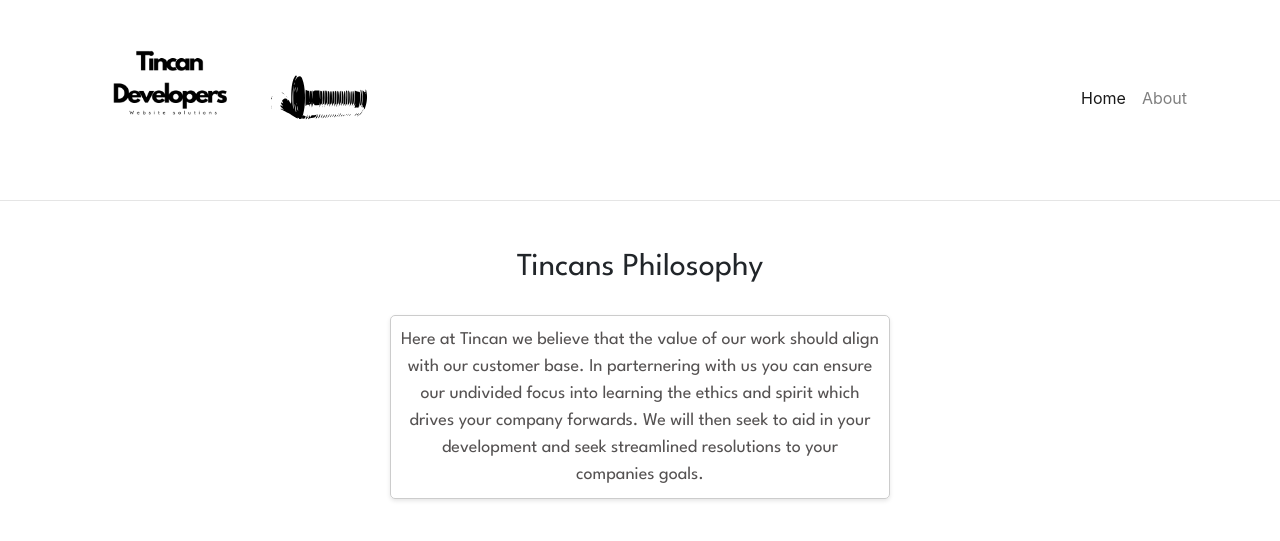
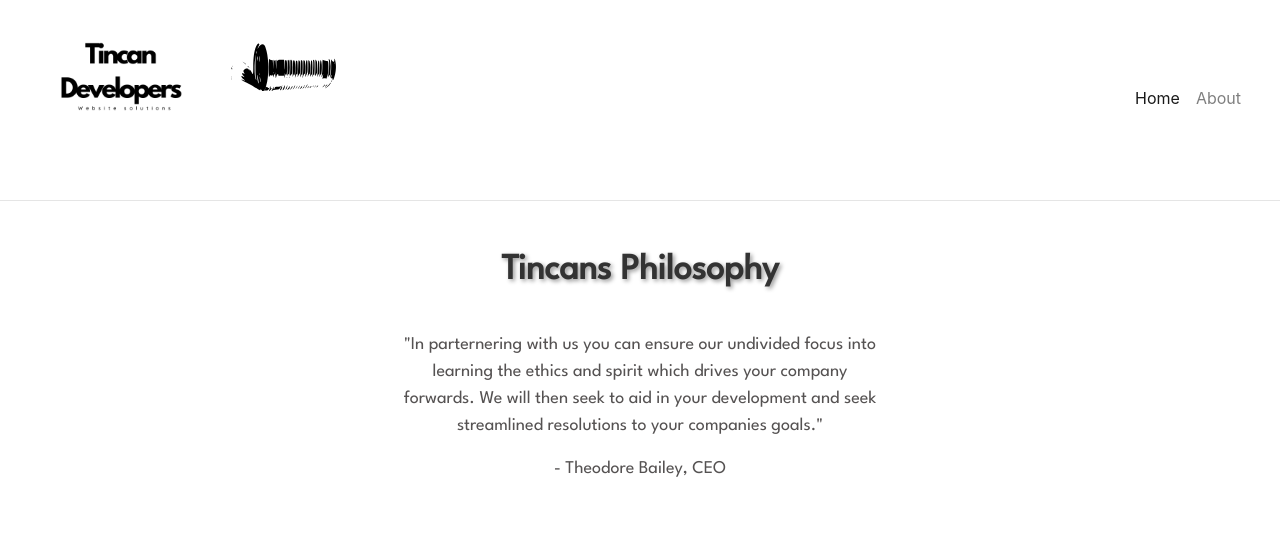
Before and after one commit to theodorebailey/Website_College_JavaScript, a plain HTML site: page index.html in a window 1280 px wide. Shown: the top 541 px of the page. Drawn offline with nearby package versions, Linux system fonts and the light colour scheme.

Commit message:
Fixed sizing issue with navbar logo

```diff
--- a/index.html
+++ b/index.html
@@ -8,9 +8,17 @@
 </head>
 <body>
   <nav class="navbar navbar-expand-lg navbar-light bg-white">
-    <div class="container">
-      <img class="tincan logoSize" src="./tincanDevelopers.png" alt="Logo">
-      <img class="tincan tincanStyling" src="./vector.svg" alt="Logo">
+    <div class="container-fluid">
+      <div class="row justify-content-between">
+        <div class="col-auto">
+          <img class="tincan logoSize" src="./tincanDevelopers.png" alt="Logo">
+        </div>
+        <div class="col-auto">
+          <img class="tincan tincanStyling" src="./vector.svg" alt="Logo">
+        </div>
+      </div>
+      <!-- <img class="tincan logoSize" src="./tincanDevelopers.png" alt="Logo">
+      <img class="tincan tincanStyling" src="./vector.svg" alt="Logo"> -->
       <button class="navbar-toggler" type="button" data-toggle="collapse" data-target="#navbarNav" aria-controls="navbarNav" aria-expanded="false" aria-label="Toggle navigation">
         <span class="navbar-toggler-icon"></span>
       </button>
@@ -34,7 +42,9 @@
       <div class="col-md-6">
         <div class="form-group">
           <h2 class="row about-heading">Tincans Philosophy</h2>
-          <label class="about-paragraph alert fade show" for="textbox">Here at Tincan we believe that the value of our work should align with our customer base. In parternering with us you can ensure our undivided focus into learning the ethics and spirit which drives your company forwards. We will then seek to aid in your development and seek streamlined resolutions to your companies goals.</label>
+          <label class="about-paragraph alert fade show" for="textbox"><p>"In parternering with us you can ensure our undivided focus into learning the ethics and spirit which drives your company forwards. We will then seek to aid in your development and seek streamlined resolutions to your companies goals."</p>
+            <p> - Theodore Bailey, CEO</p>
+          </label>
           <!-- <input type="text" class="form-control" id="textbox"> -->
         </div>
       </div>
--- a/style.css
+++ b/style.css
@@ -2,16 +2,15 @@
 @import url('https://fonts.googleapis.com/css?family=League Spartan');
 /* Navbar element */
 
+.logoSize {
+    height: 180px;
+}
+
 .tincan {
     width: auto;
     float: left;
-    margin-right: 20px;
-    padding-top: 10px;
 }
 
-.logoSize {
-    height: 180px;
-}
 
 .tincanStyling {
     height: 120px;
@@ -24,7 +23,10 @@
 .about-heading {
     justify-content: center;
     font-family: 'League Spartan';
-
+    font-size: 36px;
+    font-weight: bold;
+    color: #333333;
+    text-shadow: 2px 2px 4px rgba(0, 0, 0, 0.4);
 }
 
 
@@ -36,9 +38,13 @@
     text-align: center;
     margin: 20px;
     padding: 10px;
-    border: 1px solid #ccc;
-    border-radius: 5px;
-    box-shadow: 0 2px 4px rgba(0, 0, 0, 0.1);
+}
+
+/* Buttons */
+
+.btn {
+    text-align: center;
+    justify-content: center;
 }
 
 /* Card elements */
```
